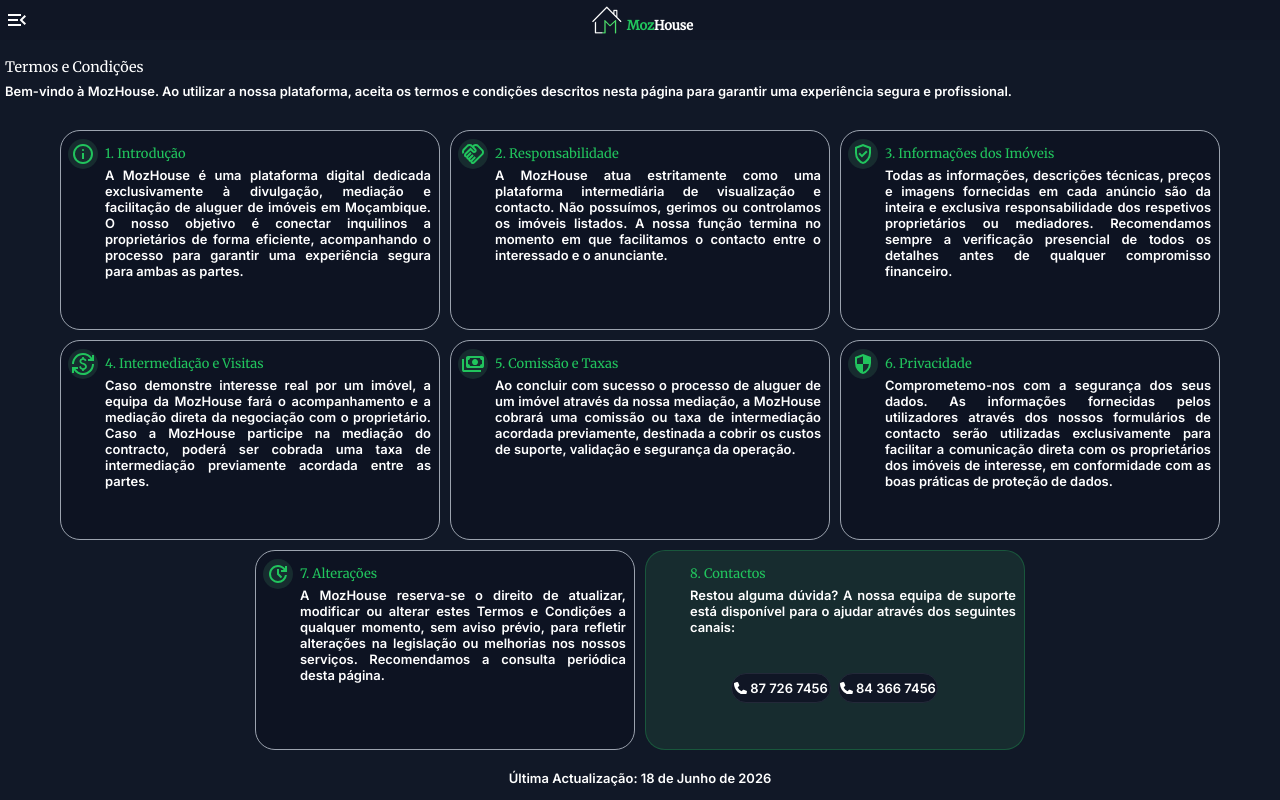
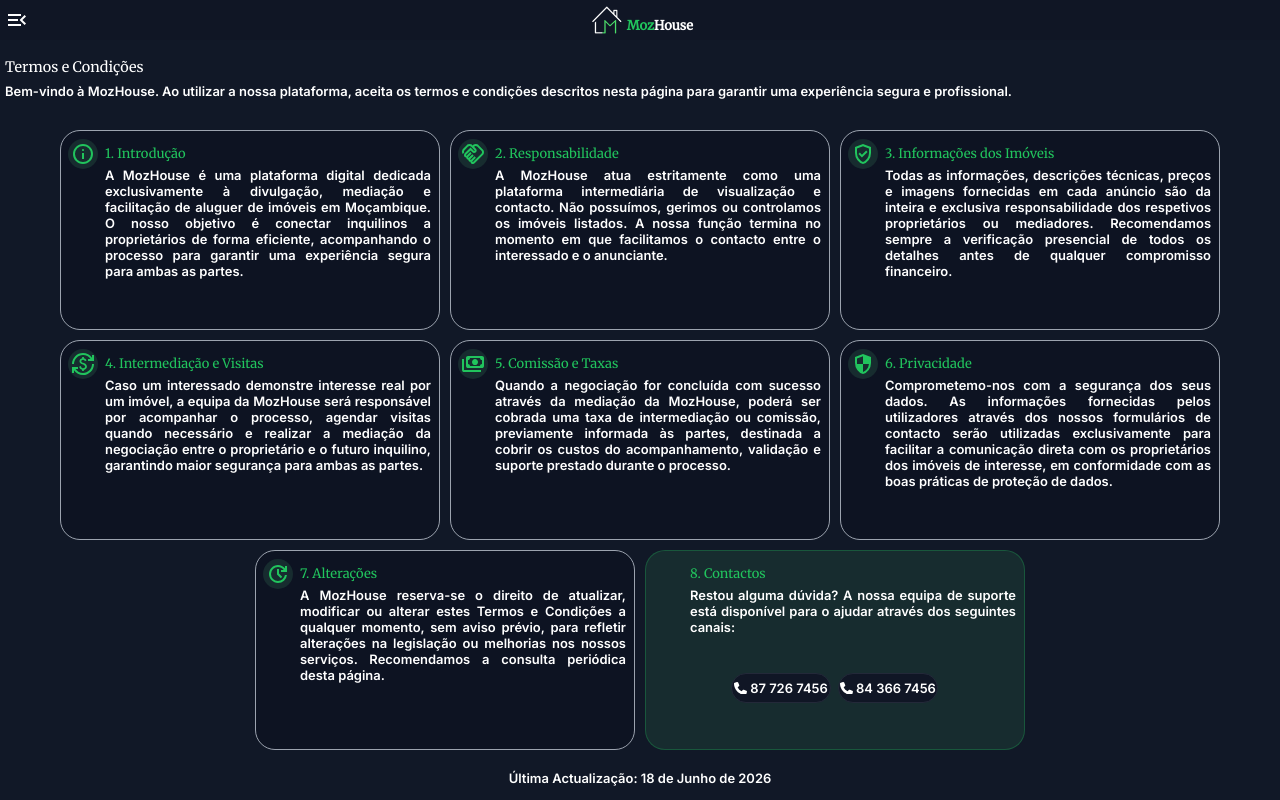
Before and after one commit to benesses-zacarias-daniel/mozhouse, a React (Vite) app: page /termos in a window 1280 px wide. Built offline with nearby package versions, Linux system fonts and the light colour scheme.

Commit message:
Ajustes de Termos e Card de Casas

```diff
--- a/src/components/cards/CardCasa.jsx
+++ b/src/components/cards/CardCasa.jsx
@@ -11,7 +11,8 @@
 
 const CardCasa = ({ srcCasa, categoria, comprar, preco, mens, localizacao, nome, quartos, banhos, area }) => {
 
-    const numero = "258 84 975 4315";
+    // const numero = "258 84 975 4315";
+    const numero = "258 87 726 7456";
     const linkWhatsApp = `https://wa.me/${numero}?text=${mens}`;
 
     return (
--- a/src/components/pages/TermosCondicoes.jsx
+++ b/src/components/pages/TermosCondicoes.jsx
@@ -38,14 +38,14 @@
         }, {
             "id": 4,
             "titulo": "4. Intermediação e Visitas",
-            "desc": "Caso demonstre interesse real por um imóvel, a equipa da MozHouse fará o acompanhamento e a mediação direta da negociação com o proprietário. Caso a MozHouse participe na mediação do contracto, poderá ser cobrada uma taxa de intermediação previamente acordada entre as partes.",
+            "desc": "Caso um interessado demonstre interesse real por um imóvel, a equipa da MozHouse será responsável por acompanhar o processo, agendar visitas quando necessário e realizar a mediação da negociação entre o proprietário e o futuro inquilino, garantindo maior segurança para ambas as partes.",
             "src": Negociacao,
             "alt": "Ícone de dinheiro",
             "telefonesAdmin": ["", ""]
         }, {
             "id": 5,
             "titulo": "5. Comissão e Taxas",
-            "desc": "Ao concluir com sucesso o processo de aluguer de um imóvel através da nossa mediação, a MozHouse cobrará uma comissão ou taxa de intermediação acordada previamente, destinada a cobrir os custos de suporte, validação e segurança da operação.",
+            "desc": "Quando a negociação for concluída com sucesso através da mediação da MozHouse, poderá ser cobrada uma taxa de intermediação ou comissão, previamente informada às partes, destinada a cobrir os custos do acompanhamento, validação e suporte prestado durante o processo.",
             "src": Comicao,
             "alt": "Ícone de dinheiro",
             "telefonesAdmin": ["", ""]
```
